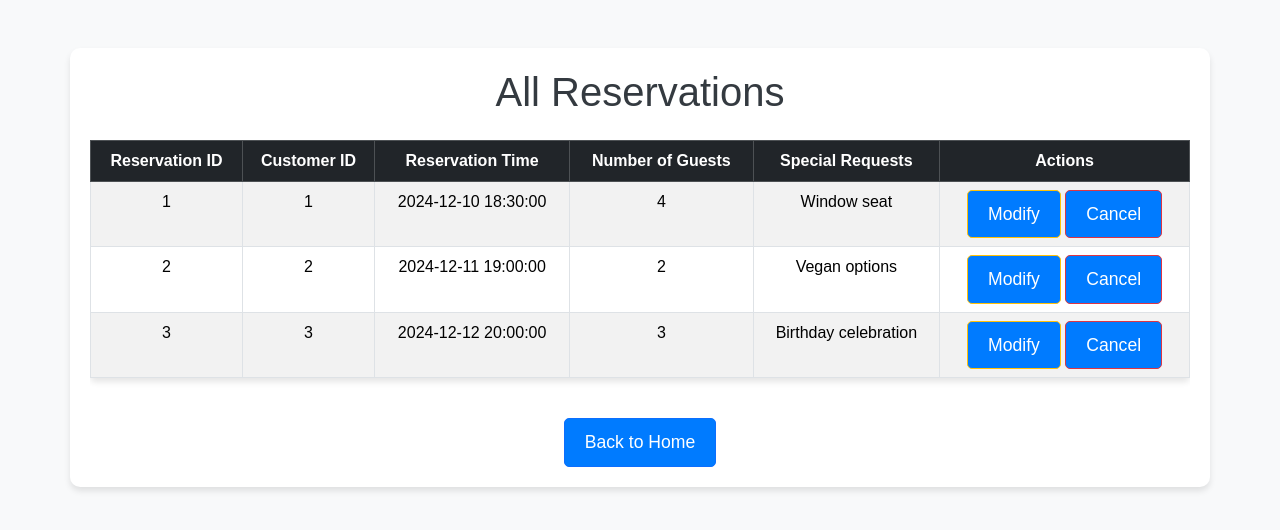
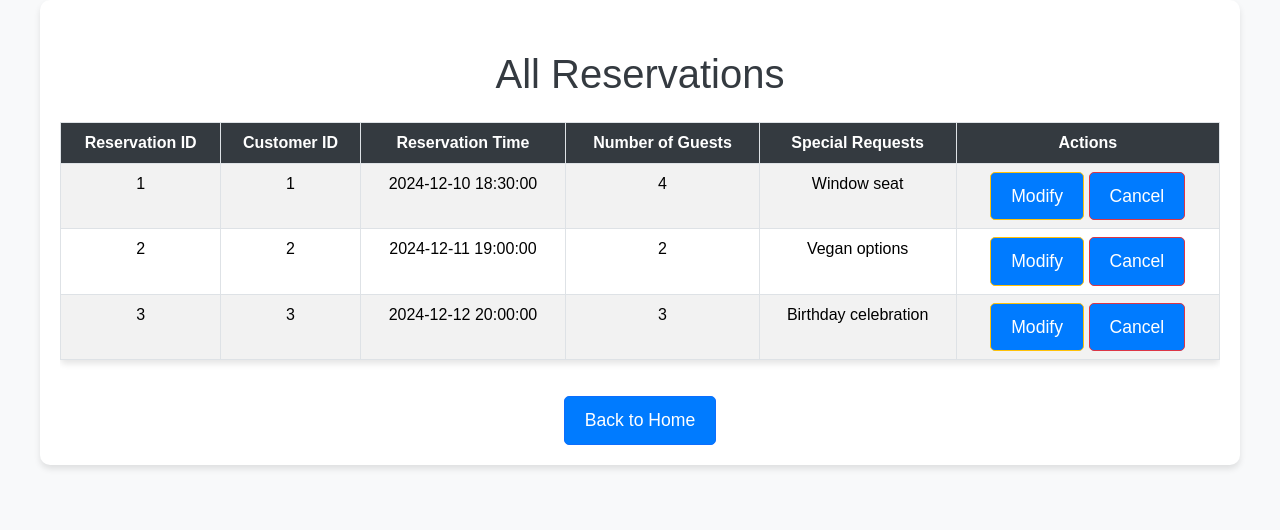
Before and after one commit to WillsPrettyLxzy/CIS344-fall2024-finalproject, a PHP site: page /viewReservations.php in a window 1280 px wide. Shown: the top 530 px of the page. Run offline with PHP 8.4, Linux system fonts and the light colour scheme; data comes from the database, SQL or seed files in the repository.

Commit message:
Add files via upload

```diff
--- a/templates/viewReservations.php
+++ b/templates/viewReservations.php
@@ -1,25 +1,23 @@
 <?php
 // Database credentials
-$host = '127.0.0.1';  // Use localhost or IP
-$db = 'restaurant_reservations';  // Your database name
-$user = 'root';  // Your MySQL username (default for XAMPP is root)
-$pass = '';  // Your MySQL password (default for XAMPP is empty)
+$host = '127.0.0.1';
+$db = 'restaurant_reservations';
+$user = 'root';
+$pass = '';
 
-// Create PDO connection
 try {
     $pdo = new PDO("mysql:host=$host;dbname=$db", $user, $pass);
     $pdo->setAttribute(PDO::ATTR_ERRMODE, PDO::ERRMODE_EXCEPTION);
 } catch (PDOException $e) {
     echo 'Connection failed: ' . $e->getMessage();
-    exit;  // Stop the script if there's a connection error
+    exit;
 }
 
-// Fetch reservations from the database
 $query = "SELECT * FROM Reservations";
 $stmt = $pdo->query($query);
+$reservations = $stmt->fetchAll(PDO::FETCH_ASSOC);
+?>
 
-$reservations = $stmt->fetchAll(PDO::FETCH_ASSOC);  // Fetch all reservations
-?>
 <!DOCTYPE html>
 <html lang="en">
 <head>
@@ -28,10 +26,46 @@ $reservations = $stmt->fetchAll(PDO::FETCH_ASSOC);  // Fetch all reservations
     <title>View Reservations - Restaurant Management</title>
     <!-- Include Bootstrap CSS -->
     <link href="https://cdn.jsdelivr.net/npm/bootstrap@5.3.0-alpha1/dist/css/bootstrap.min.css" rel="stylesheet" integrity="sha384-GLhlTQ8iRABQbWvxBzRn7Hk2XU5i5f5r9gOkK9m07V9eSTkSO2v8fgpg6e7mWk0a" crossorigin="anonymous">
-    <link rel="stylesheet" href="styles.css"> <!-- Optional Custom Styles -->
+    <link rel="stylesheet" href="styles.css">
+    <style>
+        body {
+            background-color: #f8f9fa;
+            font-family: Arial, sans-serif;
+        }
+        .container {
+            max-width: 1200px;
+            padding-top: 30px;
+        }
+        .table th, .table td {
+            text-align: center;
+        }
+        .table th {
+            background-color: #343a40;
+            color: white;
+        }
+        .table-striped tbody tr:nth-child(odd) {
+            background-color: #f2f2f2;
+        }
+        .table-striped tbody tr:nth-child(even) {
+            background-color: #fff;
+        }
+        .btn-primary, .btn-warning, .btn-danger {
+            font-size: 14px;
+            padding: 8px 16px;
+        }
+        .btn-link {
+            font-size: 16px;
+        }
+        .text-center {
+            margin-top: 20px;
+        }
+        .alert {
+            margin-top: 20px;
+        }
+    </style>
 </head>
 <body>
-    <div class="container mt-5">
+    <div class="container">
         <h1 class="text-center mb-4">All Reservations</h1>
 
         <!-- Show message if any -->
@@ -41,9 +75,10 @@ $reservations = $stmt->fetchAll(PDO::FETCH_ASSOC);  // Fetch all reservations
             </div>
         <?php endif; ?>
 
+        <!-- Reservations Table -->
         <div class="table-responsive">
             <table class="table table-striped table-bordered table-hover">
-                <thead class="table-dark">
+                <thead>
                     <tr>
                         <th scope="col">Reservation ID</th>
                         <th scope="col">Customer ID</th>
@@ -63,8 +98,8 @@ $reservations = $stmt->fetchAll(PDO::FETCH_ASSOC);  // Fetch all reservations
                                 <td><?= htmlspecialchars($reservation['numberOfGuests']) ?></td>
                                 <td><?= htmlspecialchars($reservation['specialRequests']) ?></td>
                                 <td>
-                                    <a href="modify_reservation.php?id=<?= $reservation['reservationId'] ?>" class="btn btn-warning btn-sm">Modify</a>
-                                    <a href="view_reservations.php?action=cancelReservation&id=<?= $reservation['reservationId'] ?>" class="btn btn-danger btn-sm" onclick="return confirm('Are you sure you want to cancel this reservation?')">Cancel</a>
+                                    <a href="modifyReservation.php?id=<?= $reservation['reservationId'] ?>" class="btn btn-warning btn-sm">Modify</a>
+                                    <a href="viewReservations.php?action=cancelReservation&id=<?= $reservation['reservationId'] ?>" class="btn btn-danger btn-sm" onclick="return confirm('Are you sure you want to cancel this reservation?')">Cancel</a>
                                 </td>
                             </tr>
                         <?php endforeach; ?>
@@ -77,7 +112,8 @@ $reservations = $stmt->fetchAll(PDO::FETCH_ASSOC);  // Fetch all reservations
             </table>
         </div>
 
-        <div class="text-center mt-4">
+        <!-- Back to Home Button -->
+        <div class="text-center">
             <a href="home.php?action=home" class="btn btn-primary">Back to Home</a>
         </div>
     </div>
```
Also changed, not shown: templates/modifyReservation.php (added, +58 -0 lines).
